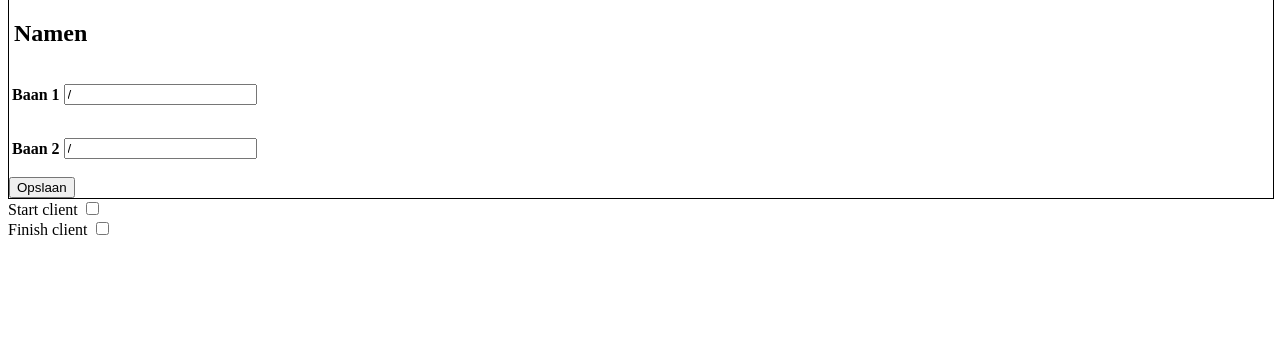
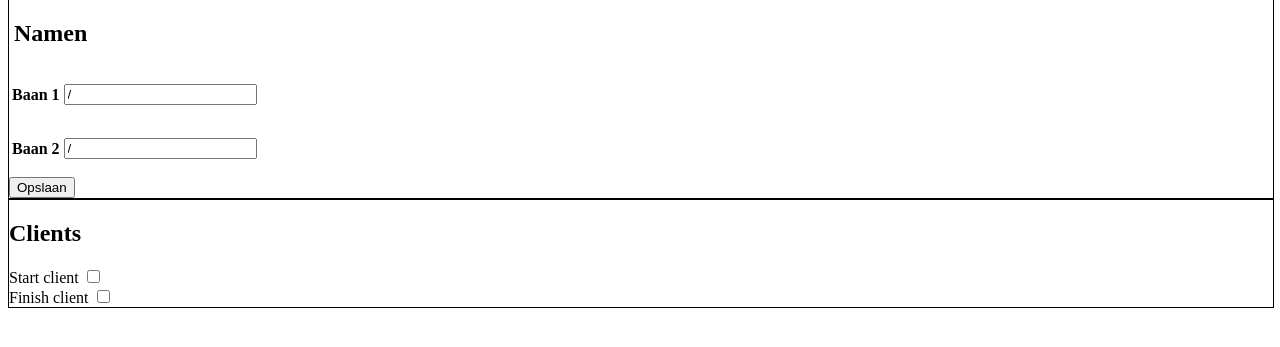
Before and after one commit to tojacobs/UnicycleRaceSystem, a Python web app: template raceSystem/templates/home.html in a window 1280 px wide. Shown: the part 147-494 px from the top of the page. Run offline with Jinja, Linux system fonts and the light colour scheme; the template is opened without the code that fills it, so the values that code supplies are empty.

Commit message:
Split off clients form
Place clients objects in a separated form.

```diff
--- /dev/null
+++ b/raceSystem/templates/clients.html
@@ -0,0 +1,20 @@
+<!DOCTYPE html>
+<html>
+<head>
+    <style>
+        #borderClients{
+            border: 1px solid black;
+            width: 100%;
+        }
+    </style>
+</head>
+<body>
+    <div id="borderClients">
+        <H2>Clients</H2>
+        <label for="Startclient">Start client</label>
+        <input type="checkbox" name="StartClient" value="StartClient" {{ "checked" if StartClient else "" }}/>
+        <br>
+        <label for="Finishclient">Finish client</label>
+        <input type="checkbox" name="FinshClient" value="FinshClient" {{ "checked" if FinshClient else "" }}/>
+    </div>
+</body>
--- a/raceSystem/templates/home.html
+++ b/raceSystem/templates/home.html
@@ -11,10 +11,7 @@
 
 	{% include 'names.html' %}
 
-    <label for="Startclient">Start client</label>
-    <input type="checkbox" name="StartClient" value="StartClient" {{ "checked" if StartClient else "" }}/>
-    <br>
-    <label for="Finishclient">Finish client</label>
-    <input type="checkbox" name="FinshClient" value="FinshClient" {{ "checked" if FinshClient else "" }}/>
+  {% include 'clients.html' %}
+
 </body>
 </html>
```
